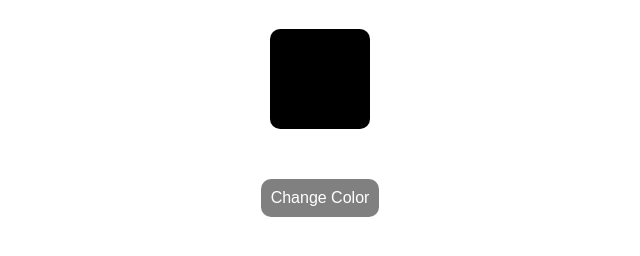
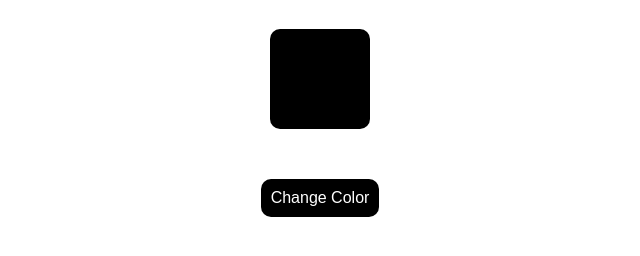
Before and after one commit to MirinkaU1/Checkpoint-2-DOM, a plain HTML site: page index.html in a window 1280 px wide. Shown: the part 158-414 px from the top of the page, without its empty margins (320-960 px from the left). Drawn offline with Linux system fonts and the light colour scheme.

Commit message:
changement des couleurs par defaut

```diff
--- a/styles.css
+++ b/styles.css
@@ -18,7 +18,7 @@
     padding: 10px;
     border: none;
     border-radius: 10px;
-    background: gray;
+    background: black;
     color: white;
     font-size: medium;
     cursor: pointer;
@@ -26,5 +26,5 @@
 }
 
 #change-color-btn:hover {
-    background: rgb(99, 99, 99);
+    background: rgb(49, 49, 49);
 }
```
